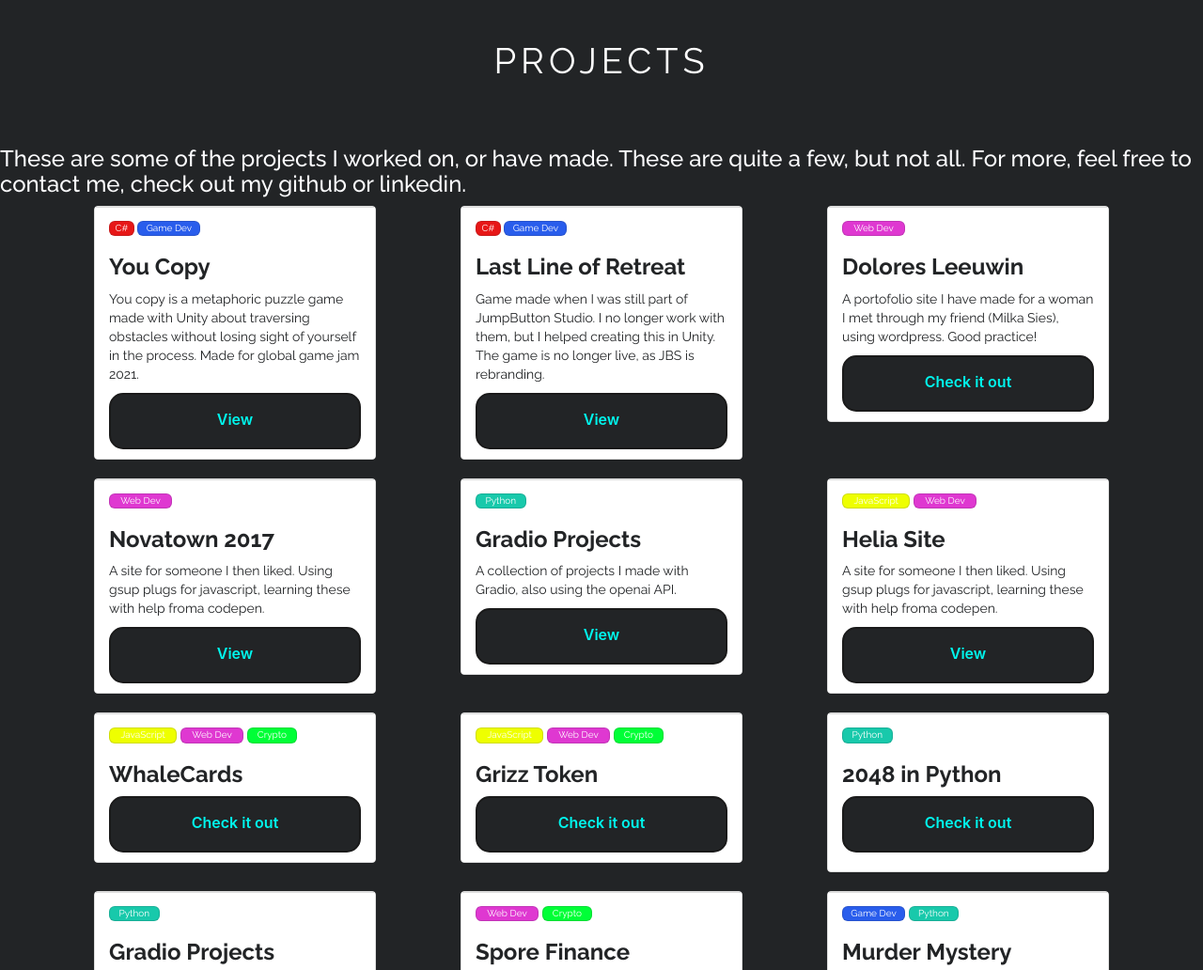
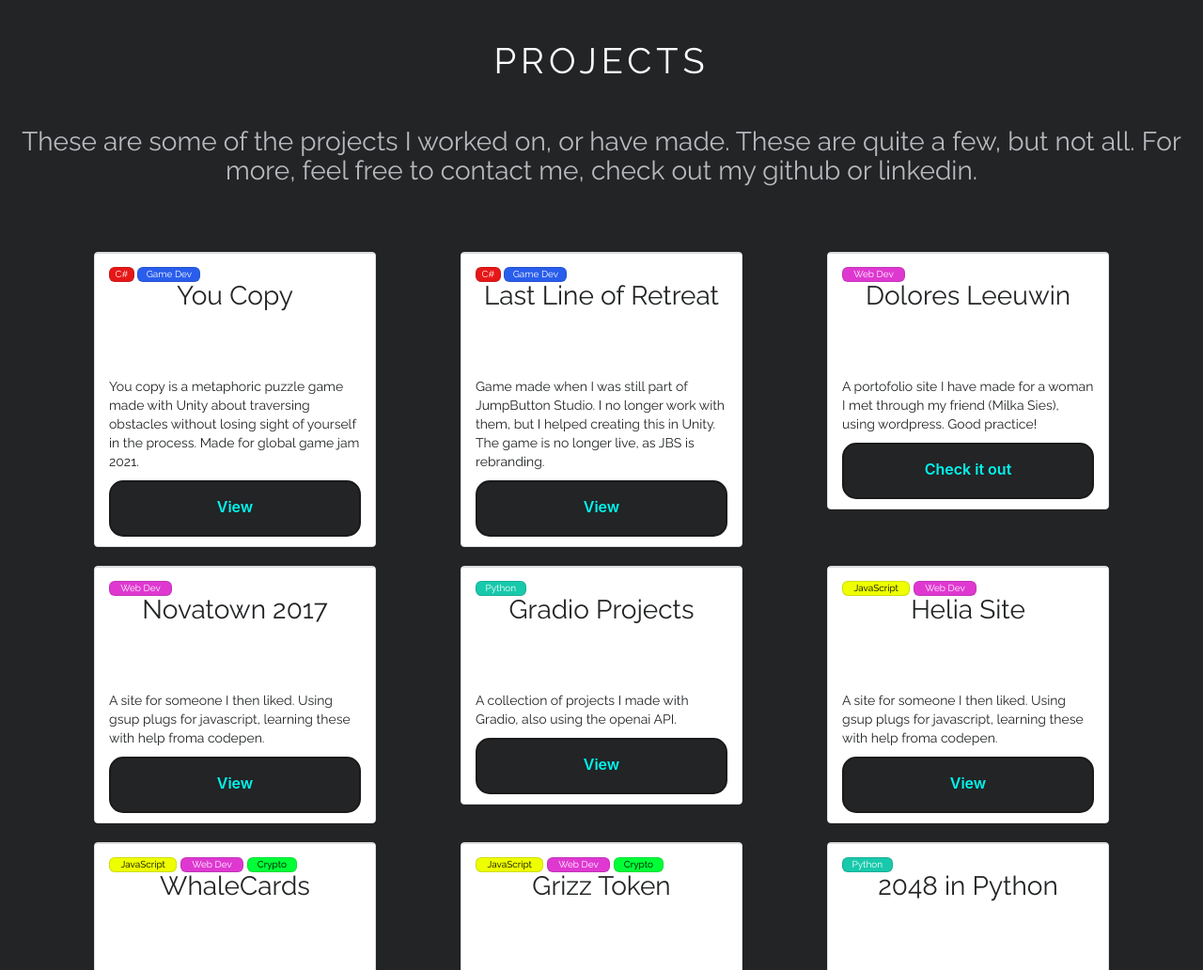
Before and after one commit to sullyjs/Portfolio-Web, a plain HTML site: page index.html in a window 1280 px wide. Shown: the part 1660-2692 px from the top of the page at 94% size. Drawn offline with nearby package versions, Linux system fonts and the light colour scheme; a script that the page names is missing; a web font is replaced by a local one.

Commit message:
small fixes to prev commit

```diff
--- a/index.html
+++ b/index.html
@@ -85,7 +85,7 @@
 
   <div id="projects" class="container-fluid light-white-font">
       <h2 class="text-uppercase">Projects</h2>
-      <h3>These are some of the projects I worked on, or have made. These are quite a few, but not all. For more, feel free to contact me, check out my github or linkedin.</h3>
+      <h3 class="grayish-font">These are some of the projects I worked on, or have made. These are quite a few, but not all. For more, feel free to contact me, check out my github or linkedin.</h3>
       <div class="container dark-gray-font">
         <div class="row">
 
--- a/style.css
+++ b/style.css
@@ -76,6 +76,17 @@ a {
   margin-after: 0.83em;
   margin-before: 0.83em;
   padding-bottom: 50px;
+  position: relative;
+  text-align: center;
+}
+#projects h3 {
+  display: block;
+  font-size: 28px;
+  font-weight: 400;
+  margin: 0 !important;
+  margin-after: 0.83em;
+  margin-before: 0.83em;
+  padding-bottom: 70px;
   position: relative;
   text-align: center;
 }
@@ -202,6 +213,10 @@ a {
 
 .light-white-font {
   color: #fdfdff;
+}
+
+.grayish-font {
+  color:#b8babd;
 }
 
 .light-blue-background {
@@ -420,7 +435,6 @@ a {
   display: inline-block;
   font-size: 10px;
   border-radius: 6px;
-  color: #fff;
   text-align: center;
   border: 1px solid rgba(27, 31, 35, .15);
   width: 27%;
@@ -465,7 +479,6 @@ a {
   color: black;
   display: inline-block;
   border-radius: 6px;
-  color: #fff;
   text-align: center;
   border: 1px solid rgba(27, 31, 35, .15);
   width: 20%;
```
